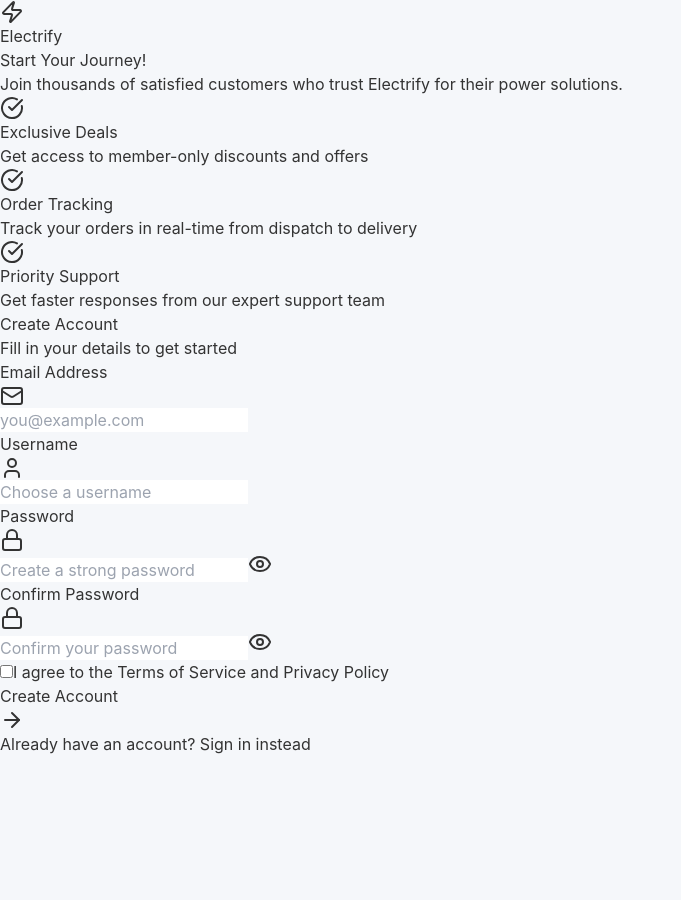
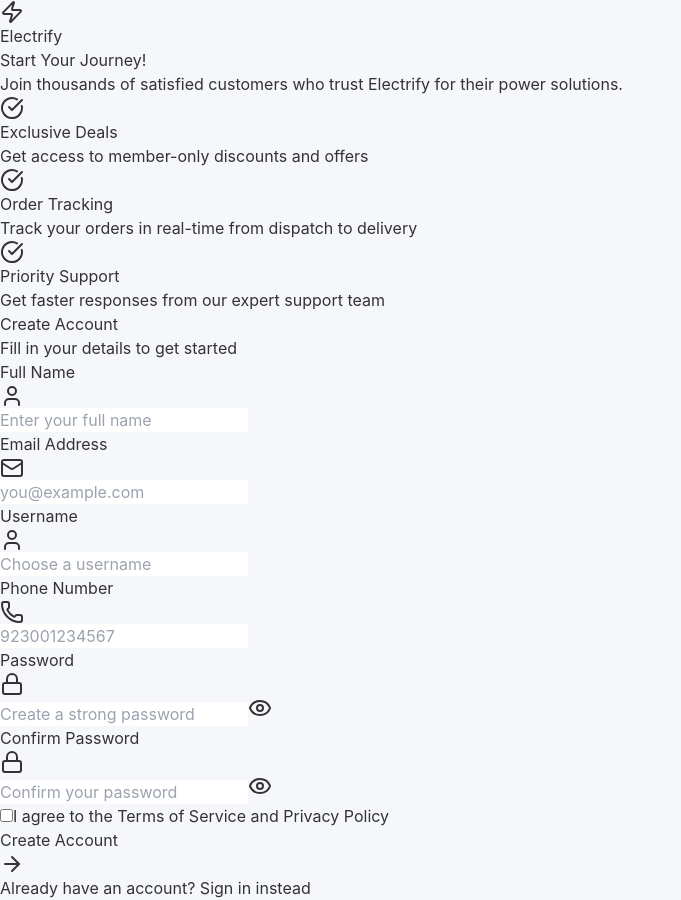
Before and after one commit to Huzaifa-Shabbir/ups-ecommerce-frontend, a React (Vite) app: page /register in a window 1280 px wide. Shown: the top 900 px of the page, without its empty margins (0-681 px from the left). Before the commit the page ends 800 px from the top, so only its background shows below. Built offline with nearby package versions, Linux system fonts and the light colour scheme.

Commit message:
New user registeration

```diff
--- a/src/pages/Register/Register.jsx
+++ b/src/pages/Register/Register.jsx
@@ -1,16 +1,18 @@
 import { useState, useEffect } from 'react';
 import { useNavigate, Link } from 'react-router-dom';
 import { useAuth } from '../../context/AuthContext';
-import { Zap, Mail, Lock, Eye, EyeOff, User as UserIcon, ArrowRight, CheckCircle } from 'lucide-react';
+import { Zap, Mail, Lock, Eye, EyeOff, User as UserIcon, ArrowRight, CheckCircle, Phone } from 'lucide-react';
 
 const Register = () => {
   const navigate = useNavigate();
   const { register, isLoading, error, clearError, user } = useAuth();
   const [formData, setFormData] = useState({
+    name: '',
     email: '',
     username: '',
     password: '',
-    confirmPassword: ''
+    confirmPassword: '',
+    phone_Number: ''
   });
   const [validationErrors, setValidationErrors] = useState({});
   const [showPassword, setShowPassword] = useState(false);
@@ -35,6 +37,7 @@
 
   const validateForm = () => {
     const errors = {};
+    if (!formData.name) errors.name = 'Name is required';
     if (!formData.email) errors.email = 'Email is required';
     else if (!/^[^\s@]+@[^\s@]+\.[^\s@]+$/.test(formData.email)) errors.email = 'Invalid email format';
     if (!formData.username) errors.username = 'Username is required';
@@ -42,6 +45,8 @@
     if (!formData.password) errors.password = 'Password is required';
     else if (formData.password.length < 6) errors.password = 'Password must be at least 6 characters';
     if (formData.password !== formData.confirmPassword) errors.confirmPassword = 'Passwords do not match';
+    if (!formData.phone_Number) errors.phone_Number = 'Phone number is required';
+    else if (!/^\d+$/.test(formData.phone_Number)) errors.phone_Number = 'Phone number must contain only digits';
     setValidationErrors(errors);
     return Object.keys(errors).length === 0;
   };
@@ -57,7 +62,13 @@
     e.preventDefault();
     if (!validateForm()) return;
     try {
-      await register(formData.email, formData.username, formData.password);
+      await register(
+        formData.name,
+        formData.email,
+        formData.username,
+        formData.password,
+        parseInt(formData.phone_Number, 10)
+      );
       navigate('/login');
     } catch {
       // handled in context
@@ -155,6 +166,30 @@
             )}
 
             <form onSubmit={handleSubmit} className="space-y-5">
+              {/* Name Input */}
+              <div>
+                <label htmlFor="name" className="block text-sm font-semibold text-gray-700 mb-2">
+                  Full Name
+                </label>
+                <div className="relative">
+                  <UserIcon className="absolute left-4 top-1/2 transform -translate-y-1/2 text-gray-400 w-5 h-5" />
+                  <input
+                    id="name"
+                    type="text"
+                    name="name"
+                    value={formData.name}
+                    onChange={handleChange}
+                    className={`w-full pl-12 pr-4 py-3.5 border-2 rounded-xl focus:ring-2 focus:ring-green-500 focus:border-transparent transition ${
+                      validationErrors.name ? 'border-red-500' : 'border-gray-200'
+                    }`}
+                    placeholder="Enter your full name"
+                  />
+                </div>
+                {validationErrors.name && (
+                  <p className="mt-2 text-sm text-red-600">{validationErrors.name}</p>
+                )}
+              </div>
+
               {/* Email Input */}
               <div>
                 <label htmlFor="email" className="block text-sm font-semibold text-gray-700 mb-2">
@@ -200,6 +235,30 @@
                 </div>
                 {validationErrors.username && (
                   <p className="mt-2 text-sm text-red-600">{validationErrors.username}</p>
+                )}
+              </div>
+
+              {/* Phone Number Input */}
+              <div>
+                <label htmlFor="phone_Number" className="block text-sm font-semibold text-gray-700 mb-2">
+                  Phone Number
+                </label>
+                <div className="relative">
+                  <Phone className="absolute left-4 top-1/2 transform -translate-y-1/2 text-gray-400 w-5 h-5" />
+                  <input
+                    id="phone_Number"
+                    type="text"
+                    name="phone_Number"
+                    value={formData.phone_Number}
+                    onChange={handleChange}
+                    className={`w-full pl-12 pr-4 py-3.5 border-2 rounded-xl focus:ring-2 focus:ring-green-500 focus:border-transparent transition ${
+                      validationErrors.phone_Number ? 'border-red-500' : 'border-gray-200'
+                    }`}
+                    placeholder="923001234567"
+                  />
+                </div>
+                {validationErrors.phone_Number && (
+                  <p className="mt-2 text-sm text-red-600">{validationErrors.phone_Number}</p>
                 )}
               </div>
 
```
